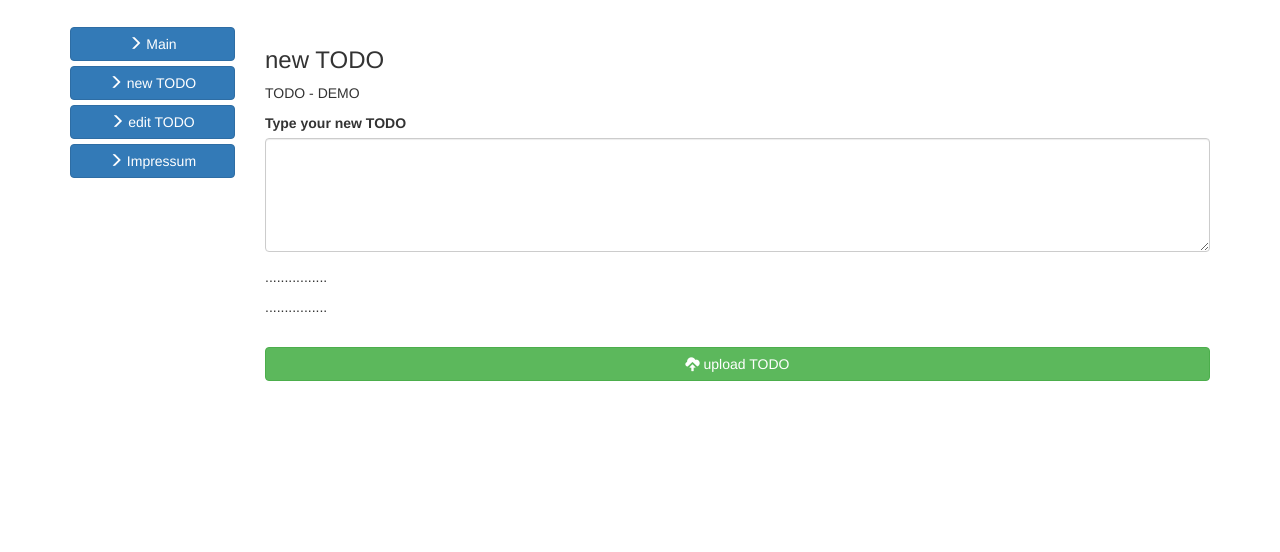
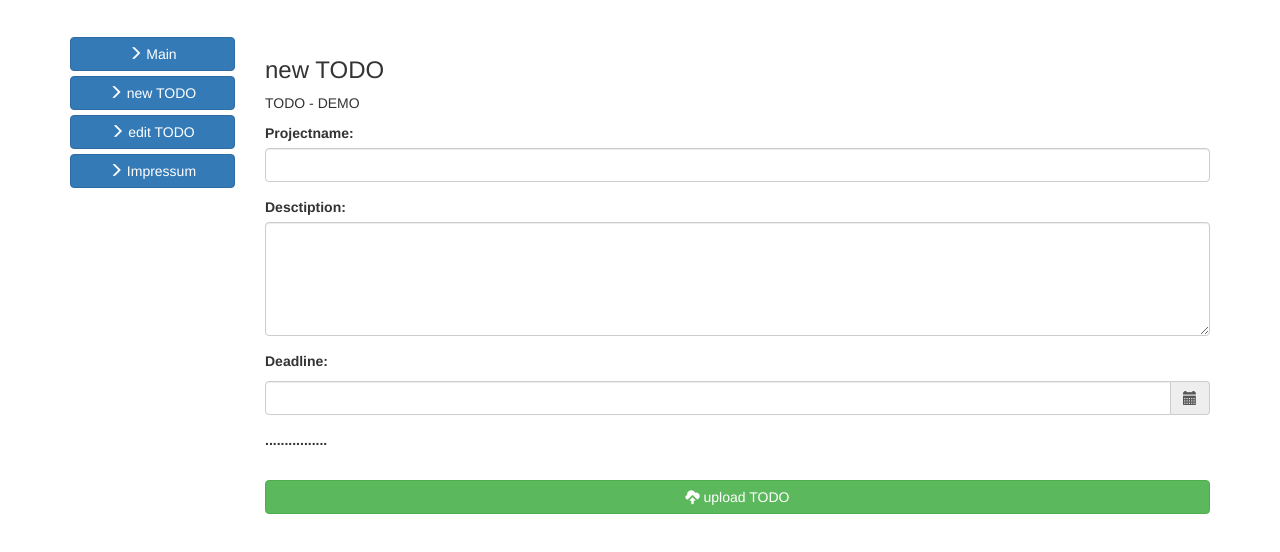
Before and after one commit to n1ck3l222/todo-site-cit, a plain HTML site: page newtodo.html in a window 1280 px wide. Shown: the part 56-608 px from the top of the page. Drawn offline with nearby package versions, Linux system fonts and the light colour scheme.

Commit message:
new Todo - fixed

```diff
--- a/newtodo.html
+++ b/newtodo.html
@@ -42,11 +42,36 @@
         <h3>new TODO</h3>
 
         <p>TODO - DEMO</p>
+
+        <div class="form-group">
+        <label for="Projectname">Projectname:</label>
+        <input type="text" class="form-control" id="usr">
+        </div>
           <div class="form-group">
-          <label for="typeTODO">Type your new TODO</label>
+          <label for="typeTODO">Desctiption:</label>
           <textarea class="form-control" rows="5" id="comment"></textarea>
           </div>
-        <p>................</p>
+        <p><strong>Deadline:</p>
+         <div class="form-group">
+                <div class='input-group date' id='datetimepicker5'>
+                    <input type='text' class="form-control" />
+                    <span class="input-group-addon">
+                        <span class="glyphicon glyphicon-calendar"></span>
+                    </span>
+            </div>
+        </div>
+        <script type="text/javascript">
+            $(function () {
+                $('#datetimepicker5').datetimepicker({
+                    defaultDate: "11/1/2013",
+                    disabledDates: [
+                        moment("12/25/2013"),
+                        new Date(2013, 11 - 1, 21),
+                        "11/22/2013 00:53"
+                    ]
+                });
+            });
+        </script>
         <p>................</p>
 
         <div class="uploadbtn">
--- a/style.css
+++ b/style.css
@@ -4,7 +4,7 @@
 
 .container {
 
-	padding-top: 20px;
+	padding-top: 30px;
 }
 
 .editbtn {
```
